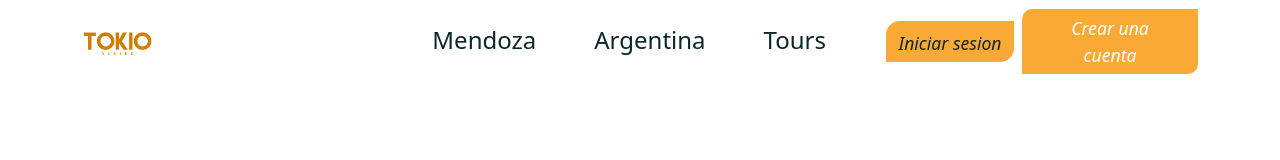
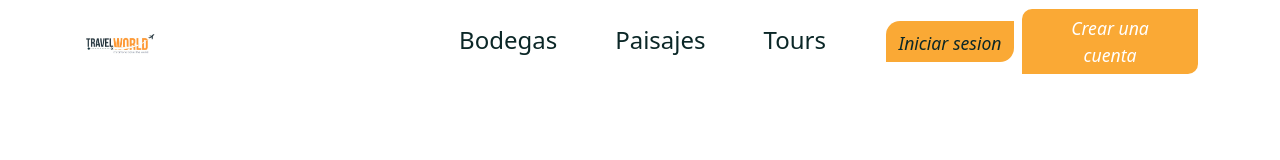
Before and after one commit to Raulmoyano2970/Booking, a React (Create React App) app in the folder frontend/: page /register in a window 1280 px wide. Shown: the top 160 px of the page. Built offline with nearby package versions, Linux system fonts and the light colour scheme; a web font is replaced by a local one.

Commit message:
cambios por derechos

```diff
--- a/frontend/src/components/Footer/Footer.jsx
+++ b/frontend/src/components/Footer/Footer.jsx
@@ -2,7 +2,7 @@ import React from 'react'
 import './footer.css'
 import { Container, Row, Col, ListGroup, ListGroupItem } from 'reactstrap'
 import { Link } from 'react-router-dom'
-import logo from '../../assets/images/logotokio2.png'
+import logo from '../../assets/images/logo.png'
 
 const quick__links = [
    {
@@ -22,11 +22,11 @@ const quick__links = [
 const quick__links2 = [
    {
       path: '/argentina',
-      display: 'Argentina'
+      display: 'Paisajes'
    },
    {
       path: '/mendoza',
-      display: 'Mendoza'
+      display: 'Bodegas'
    },
    {
       path: '/register',
--- a/frontend/src/components/Header/Header.jsx
+++ b/frontend/src/components/Header/Header.jsx
@@ -1,7 +1,7 @@
 import React, { useEffect, useRef, useContext } from 'react'
 import { Container, Row, Button } from 'reactstrap'
 import { NavLink, Link, useNavigate } from 'react-router-dom'
-import Logo from '../../assets/images/logotokio2.png'
+import Logo from '../../assets/images/logo.png'
 import "./header.css"
 import { AuthContext } from '../../context/AuthContext'
 
@@ -12,11 +12,11 @@ const nav__links = [
    // },
    {
       path: '/mendoza',
-      display: 'Mendoza'
+      display: 'Bodegas'
    },
    {
       path: '/argentina',
-      display: 'Argentina'
+      display: 'Paisajes'
    },
    // {
    //    path: '/mundo',
--- a/frontend/src/pages/Home.jsx
+++ b/frontend/src/pages/Home.jsx
@@ -36,7 +36,7 @@ const Home = () => {
                         <Subtitle subtitle={'Mundo'} />
                         {/* <img src={worldImg} alt="" /> */}
                      </div>
-                     <h1>Embarcate en aventuras increibles junto a  <span className='hightlight'> Tokio viajes</span></h1>
+                     <h1>Embarcate en aventuras increibles junto a  <span className='hightlight'> Travel World</span></h1>
                      <p>
                      ¡Tu viaje soñado los espera, nosotros te ayudamos, comenzá una nueva historia inolvidable! Es el momento de arrancar esta increíble travesía.
                      </p>
```
